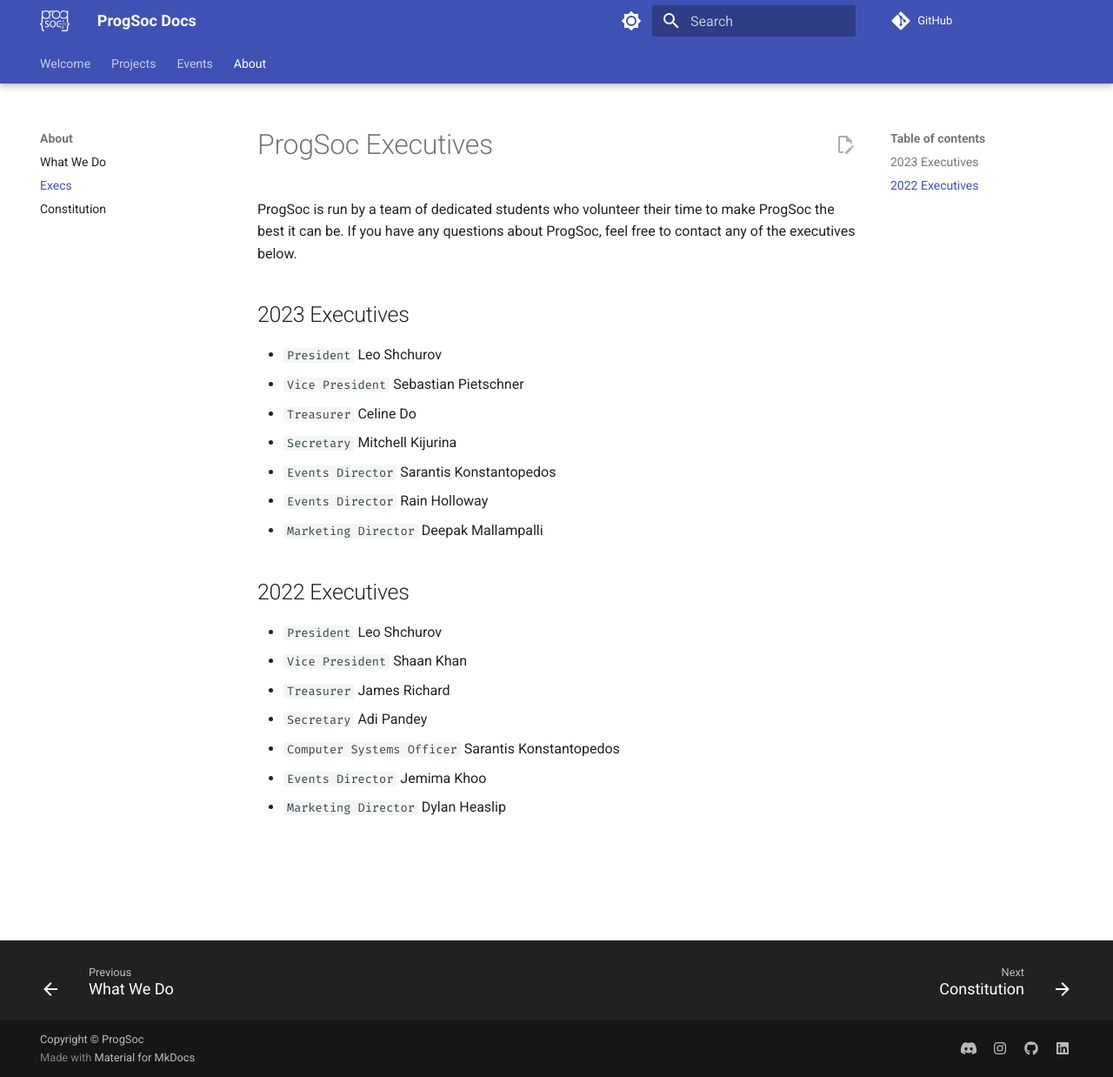
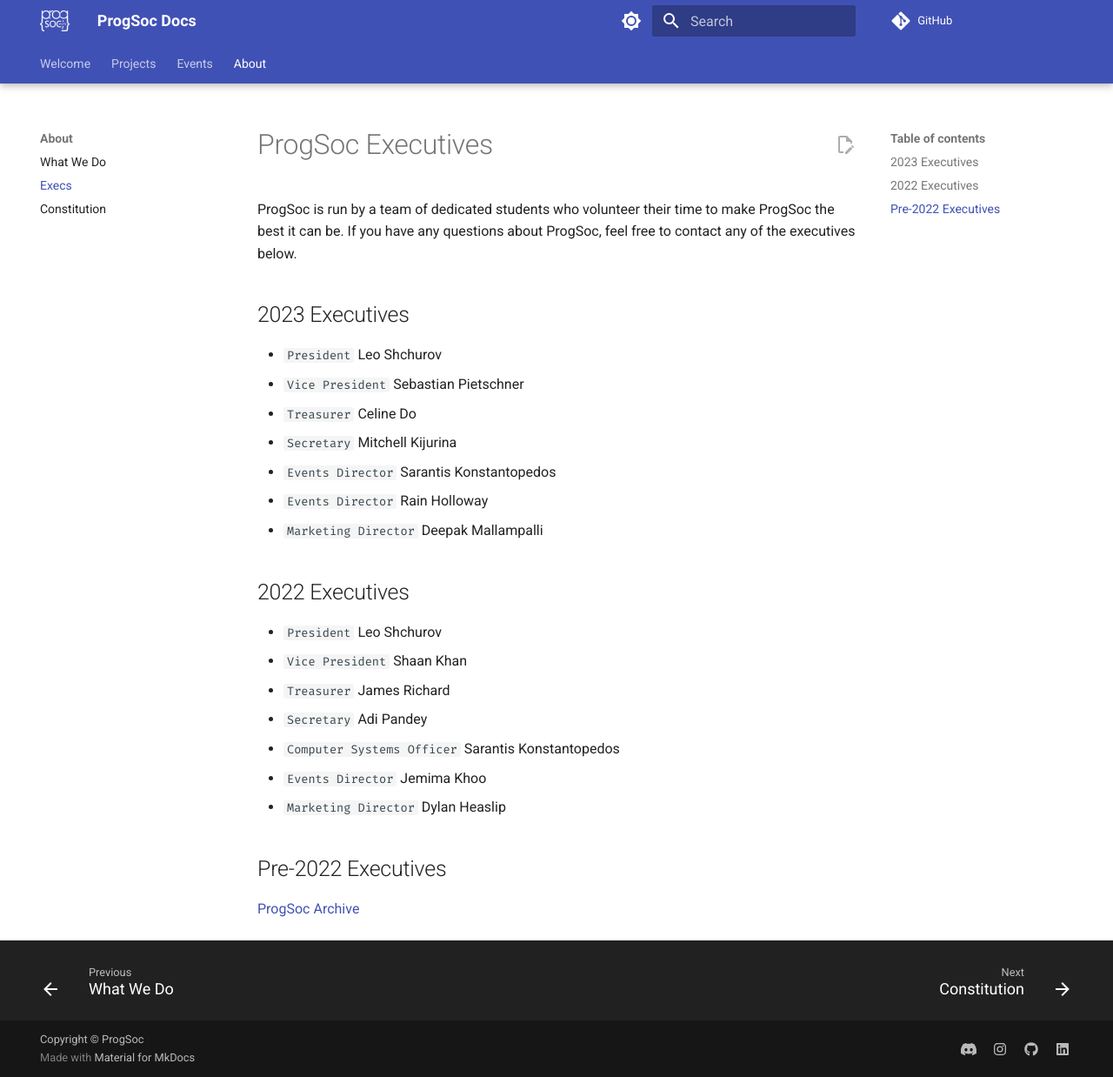
Before and after one commit to ProgSoc/Docs, an MkDocs documentation site: the page built from docs/about/execs.md, in a window 1280 px wide and 1238 px high. Shown: the whole window at 87% size. Built offline with MkDocs 1.6.1 and Material for MkDocs 9.7.7, drawn with Linux system fonts in a browser that asks for light colours; comment, search, counter and statistics services are not loaded.

Commit message:
archive link

```diff
--- a/docs/about/execs.md
+++ b/docs/about/execs.md
@@ -26,3 +26,7 @@
 - `Computer Systems Officer` Sarantis Konstantopedos
 - `Events Director` Jemima Khoo
 - `Marketing Director` Dylan Heaslip
+
+## Pre-2022 Executives
+
+[ProgSoc Archive](https://oldarchive.progsoc.org/wiki/List_of_Executive_members_by_year)
```
